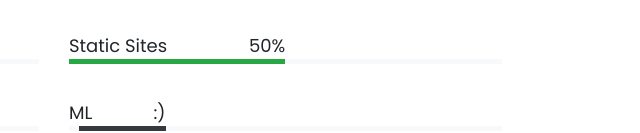
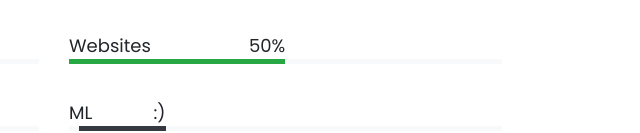
Before and after one commit to ethan-cheong/DSSManifesto, a plain HTML site: page about/index.html in a window 1280 px wide. Shown: the part 679-812 px from the top of the page, 586-1226 px from the left. Drawn offline with nearby package versions, Linux system fonts and the light colour scheme.

Commit message:
change tag

```diff
--- a/about/index.html
+++ b/about/index.html
@@ -131,7 +131,7 @@
       </div>
 
       <div class="skill">
-        <p>Static Sites</p>
+        <p>Websites</p>
         <div class="skill-bar skill-bar-success skill-50 wow animated slideInLeft" data-wow-delay="0.15">
           <span>50%</span>
         </div>
```
